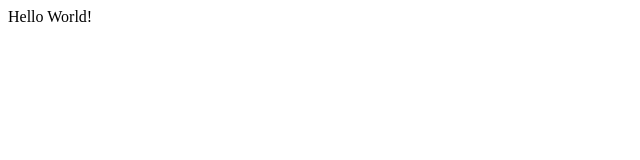
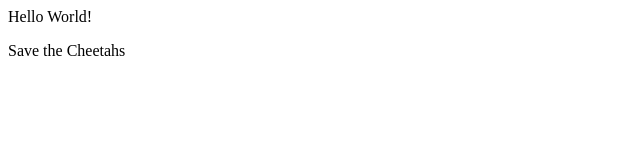
Before and after one commit to GICMan/Save-The-Cheetahs, a plain HTML site: page index.html in a window 1280 px wide. Shown: the whole page, without its empty margins (0-640 px from the left). Drawn offline with Linux system fonts and the light colour scheme.

Commit message:
Update index.html

```diff
--- a/index.html
+++ b/index.html
@@ -1,3 +1,4 @@
 <html>
   <p>Hello World!</p>
+  <p>Save the Cheetahs</p>
 </html>
```
